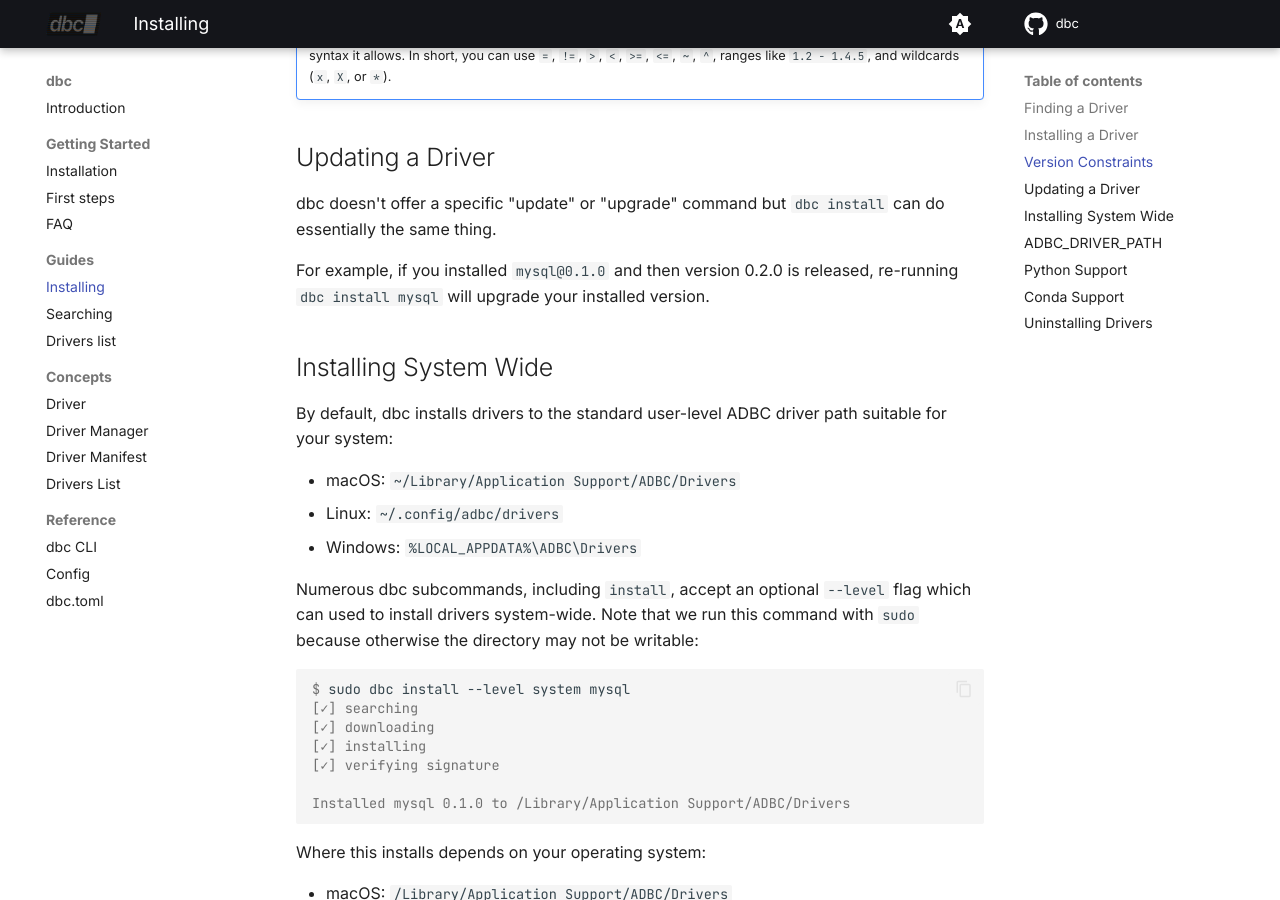
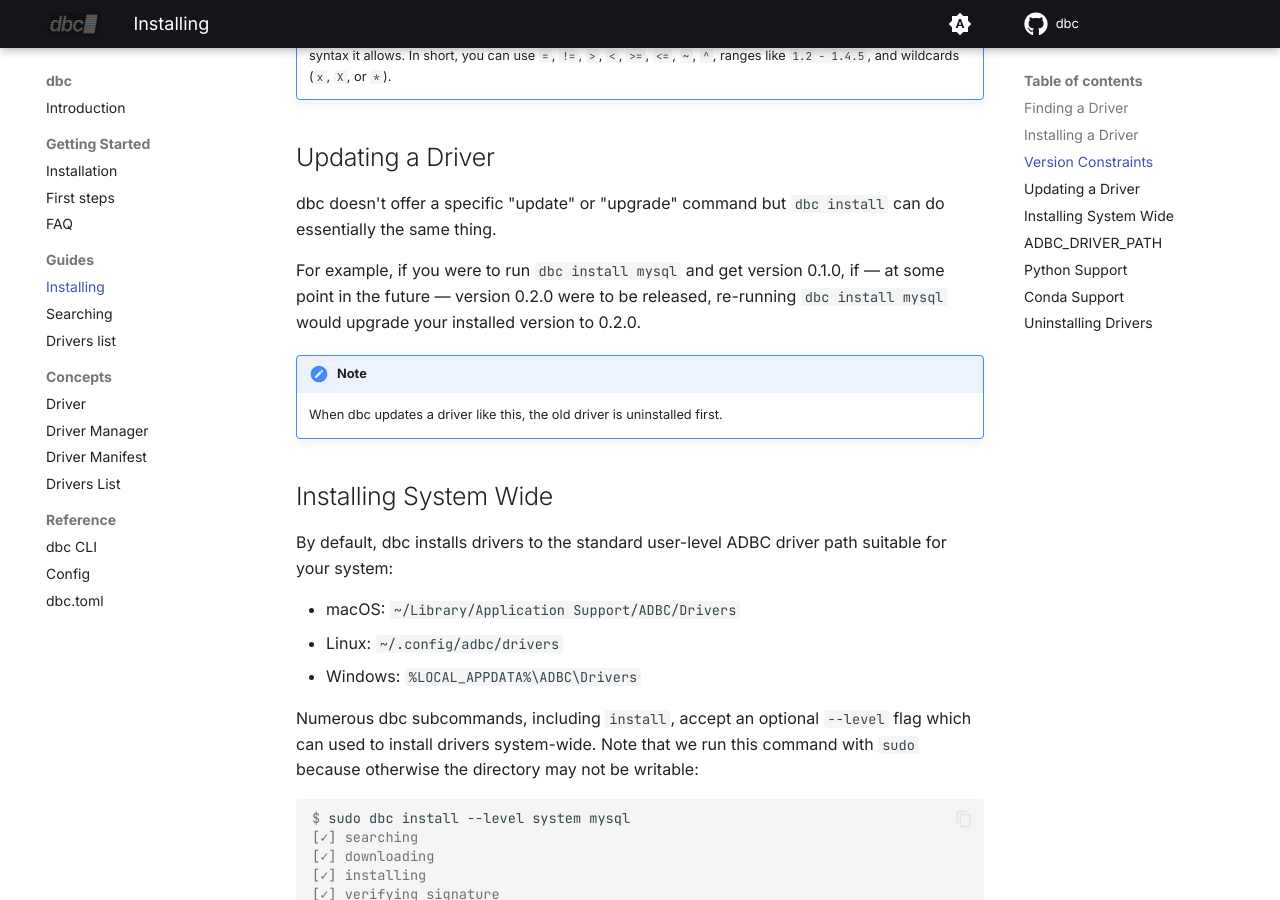
Before and after one commit to columnar-tech/dbc, an MkDocs documentation site: the page built from docs/guides/installing.md, in a window 1280 px wide and 900 px high, scrolled down 1229 px. Built offline with MkDocs 1.6.1 and Material for MkDocs 9.7.7, drawn with Linux system fonts in a browser that asks for light colours; plug-ins that fetch from the network failed and are left out; comment, search, counter and statistics services are not loaded.

Commit message:
Clarify language about updating

```diff
--- a/docs/guides/installing.md
+++ b/docs/guides/installing.md
@@ -52,7 +52,11 @@ The syntax for specifiying a version may be familiar to you if you've used other
 
 dbc doesn't offer a specific "update" or "upgrade" command but `dbc install` can do essentially the same thing.
 
-For example, if you installed `mysql@0.1.0` and then version 0.2.0 is released, re-running `dbc install mysql` will upgrade your installed version.
+For example, if you were to run `dbc install mysql` and get version 0.1.0, if — at some point in the future — version 0.2.0 were to be released, re-running `dbc install mysql` would upgrade your installed version to 0.2.0.
+
+!!! note
+
+    When dbc updates a driver like this, the old driver is uninstalled first.
 
 ## Installing System Wide
 
```
